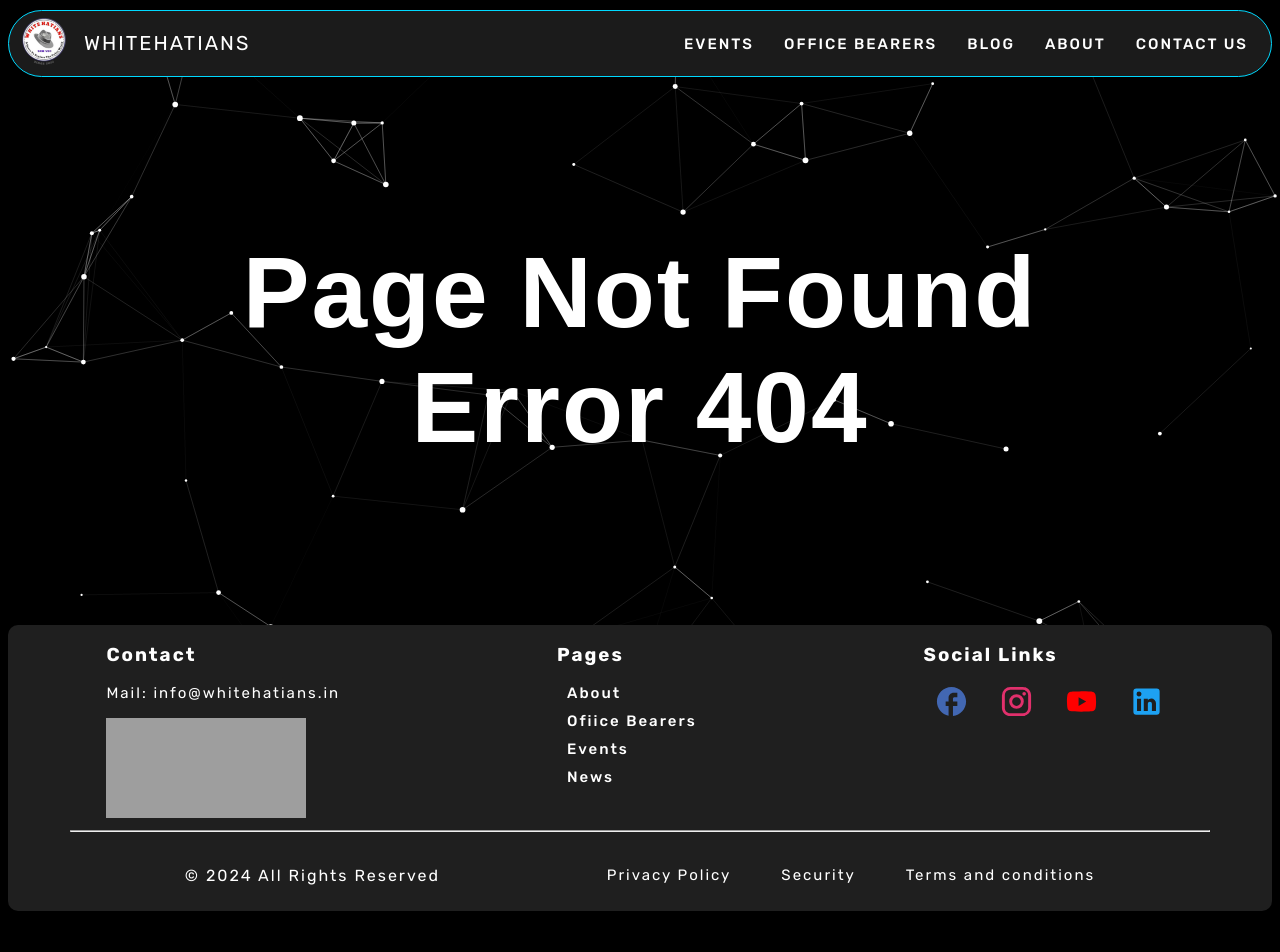
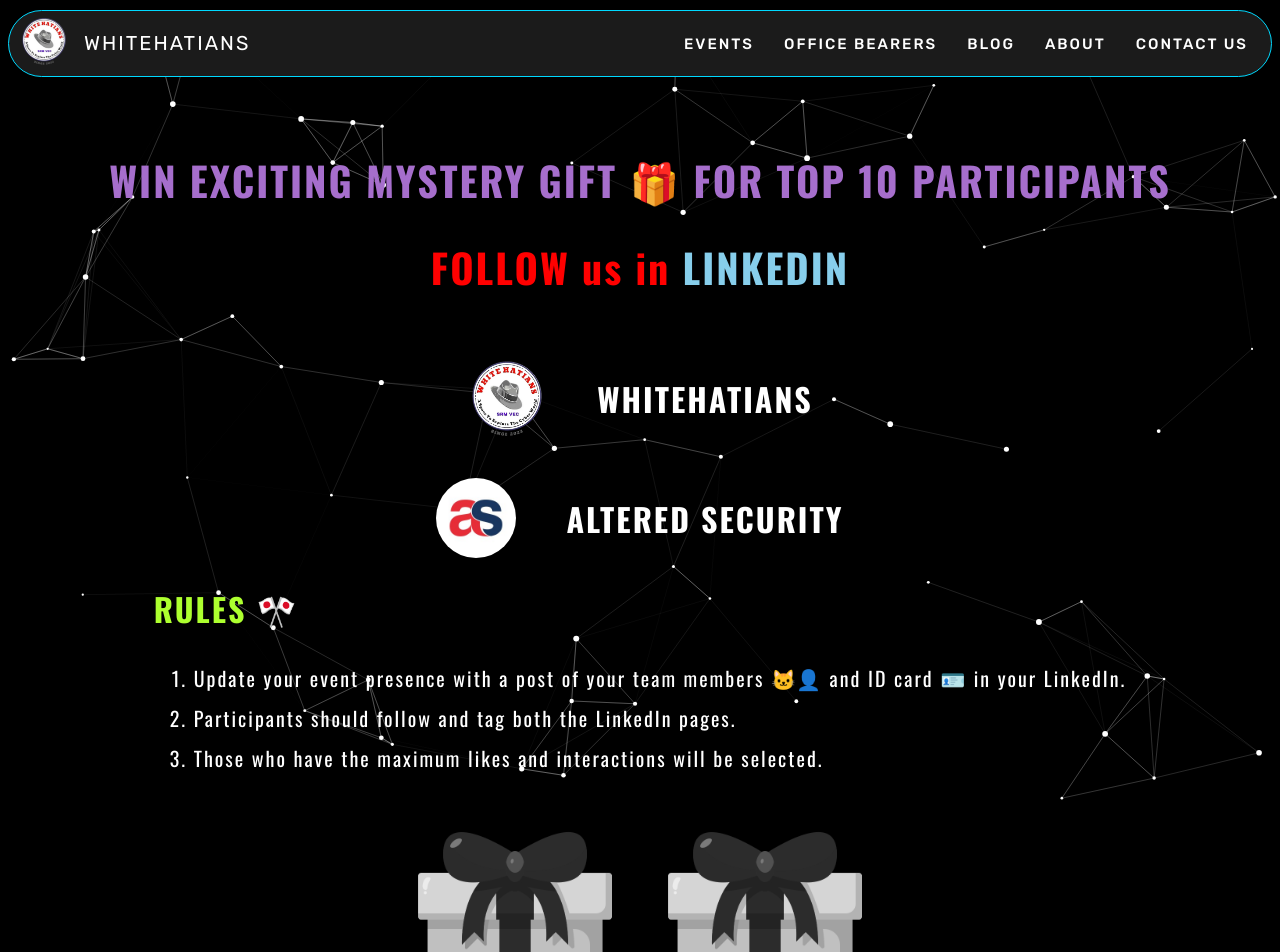
Before and after one commit to rmsivasankar/whitehatians-app, a React (Vite) app: page /social in a window 1280 px wide. Shown: the top 952 px of the page. Before the commit the page ends 919 px from the top, so only its background shows below. Built offline with nearby package versions, Linux system fonts and the light colour scheme; grey boxes are pictures that could not be loaded.

Commit message:
Add files via upload

```diff
--- a/src/App.jsx
+++ b/src/App.jsx
@@ -14,6 +14,7 @@ import Obs from './Components/pages/Obs/Obs';
 import ScrollToTop from './Components/ScrollToTop';
 import Matrixz from './Components/pages/Events/Ctf/Matrixz';
 import Hackops from './Components/pages/Events/Ctf/Hackops';
+import Social from './Components/pages/Social/Social';
 
 const App = () => {
   return (
@@ -31,6 +32,7 @@ const App = () => {
         <Route path="/contact-us" element={<Contact />} />
         <Route path="/codewars" element={<Matrixz />}/>
         <Route path="/hackops" element={<Hackops />}/>
+        <Route path="/social" element={<Social />}/>
         <Route path="*" element={<h1 className='not-found'>Page Not Found<br></br> Error 404 </h1>} />
       </Routes>
       <Footer />
--- /dev/null
+++ b/src/Components/pages/Social/Social.css
@@ -0,0 +1,77 @@
+/* Existing styles */
+
+.whole {
+    display: flex;
+    flex-direction: column;
+    justify-content: center;
+    align-items: center;
+    margin: 10px;
+    font-family: "Oswald", sans-serif;
+    position: relative;
+    margin-top: 3rem;
+    color: white;
+}
+
+.hh h1 {
+    text-align: center;
+    color: #a66ecc;
+    font-size: 40px;
+}
+
+.company {
+    display: flex;
+    flex-direction: row;
+    align-items: center;
+    justify-content: center;
+    gap: 50px;
+    margin-top: 30px;
+}
+
+.company img {
+    width: 80px;
+    border-radius: 100px;
+}
+
+.rules ol li {
+    font-size: 20px;
+    padding-top: 10px;
+}
+
+.gift {
+    margin-top: 40px;
+    display: flex; /* Use flexbox to align images horizontally */
+    gap: 50px; /* Add gap between images */
+    position: relative;
+}
+
+.gift img {
+    width: 200px;
+    transition: filter 0.3s ease; /* Smooth transition for filter effect */
+    filter: grayscale(100%); /* Black and white effect */
+}
+
+/* New styles for the pop-up */
+.popup {
+    position: absolute;
+    top: 50%;
+    left: 50%;
+    transform: translate(-50%, -50%);
+    padding: 10px 20px;
+    background-color: rgba(0, 0, 0, 0.8);
+    color: white;
+    border-radius: 5px;
+    opacity: 0;
+    visibility: hidden;
+    transition: opacity 0.5s ease, visibility 0.5s ease;
+    z-index: 10; /* Ensure the pop-up is above other content */
+}
+
+.gift:hover .popup {
+    opacity: 1;
+    visibility: visible;
+}
+
+/* Hover effect for the gift images */
+.gift:hover img {
+    filter: grayscale(0%); /* Return to color on hover */
+}
--- /dev/null
+++ b/src/Components/pages/Social/Social.jsx
@@ -0,0 +1,47 @@
+import React, { useState } from 'react';
+import WH from '../../../assets/Logo/Logo.png';
+import as_logo from "../../../assets/Logo/alteredsecurity_logo.jpeg";
+import gift from "../../../assets/Logo/gift_3620659.png";
+import './Social.css';
+
+export default function Social() {
+  const [showPopup, setShowPopup] = useState(false);
+
+  const handleMouseEnter = () => {
+    setShowPopup(true);
+  };
+
+  const handleMouseLeave = () => {
+    setShowPopup(false);
+  };
+
+  return (
+    <div className='whole'>
+      <div className='hh'>
+        <h1>WIN EXCITING MYSTERY GIFT 🎁 FOR TOP 10 PARTICIPANTS</h1>
+        <h1 style={{ color: "red" }}>FOLLOW us in <span style={{ color: "skyblue" }}>LINKEDIN</span></h1>
+      </div>
+      <div className='company'>
+        <img src={WH} alt="Whitehatians" />
+        <h1>WHITEHATIANS</h1>
+      </div>
+      <div className='company'>
+        <img src={as_logo} alt="Altered Security" />
+        <h1>ALTERED SECURITY</h1>
+      </div>
+      <div className='rules'>
+        <h1 style={{ color: 'greenyellow' }}>RULES 🎌</h1>
+        <ol>
+          <li>Update your event presence with a post of your team members 🐱‍👤 and ID card 🪪 in your LinkedIn.</li>
+          <li>Participants should follow and tag both the LinkedIn pages.</li>
+          <li>Those who have the maximum likes and interactions will be selected.</li>
+        </ol>
+      </div>
+      <div className='gift' onMouseEnter={handleMouseEnter} onMouseLeave={handleMouseLeave}>
+        <img src={gift} alt="Gift" />
+        <img src={gift} alt="Gift" />
+        {showPopup && <div className='popup'>Mystery Gift will be revealed after one week of event completion</div>}
+      </div>
+    </div>
+  );
+}
```
Also changed, not shown: src/assets/Logo/gift_3620659.png (added).
